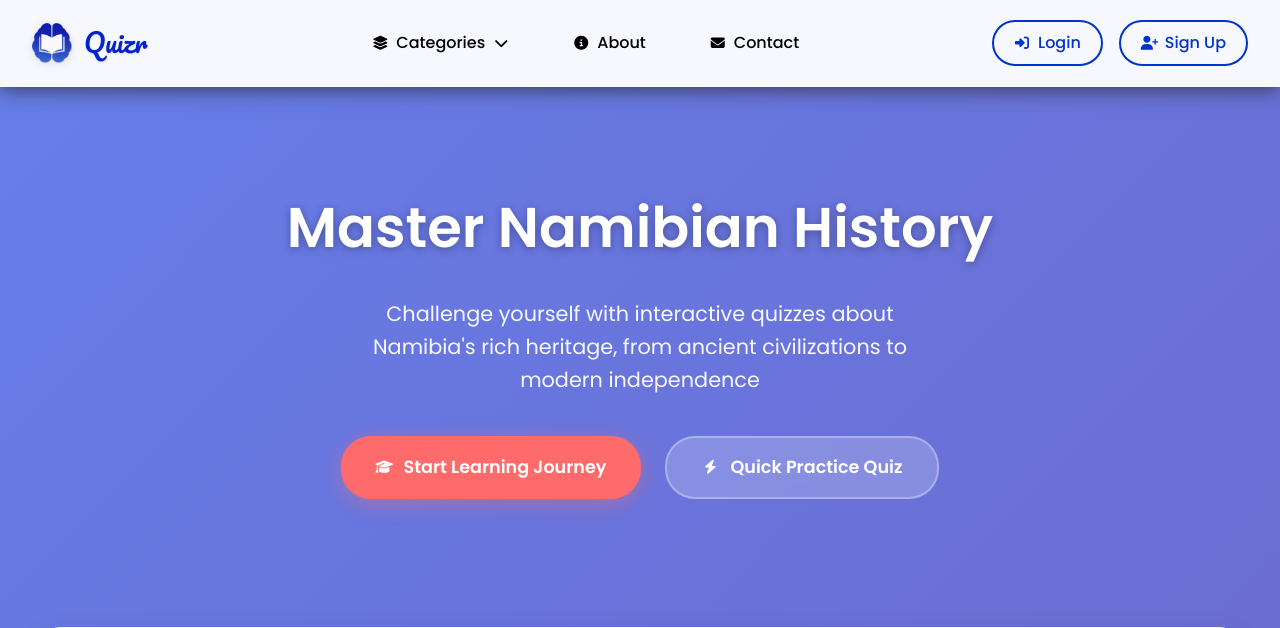
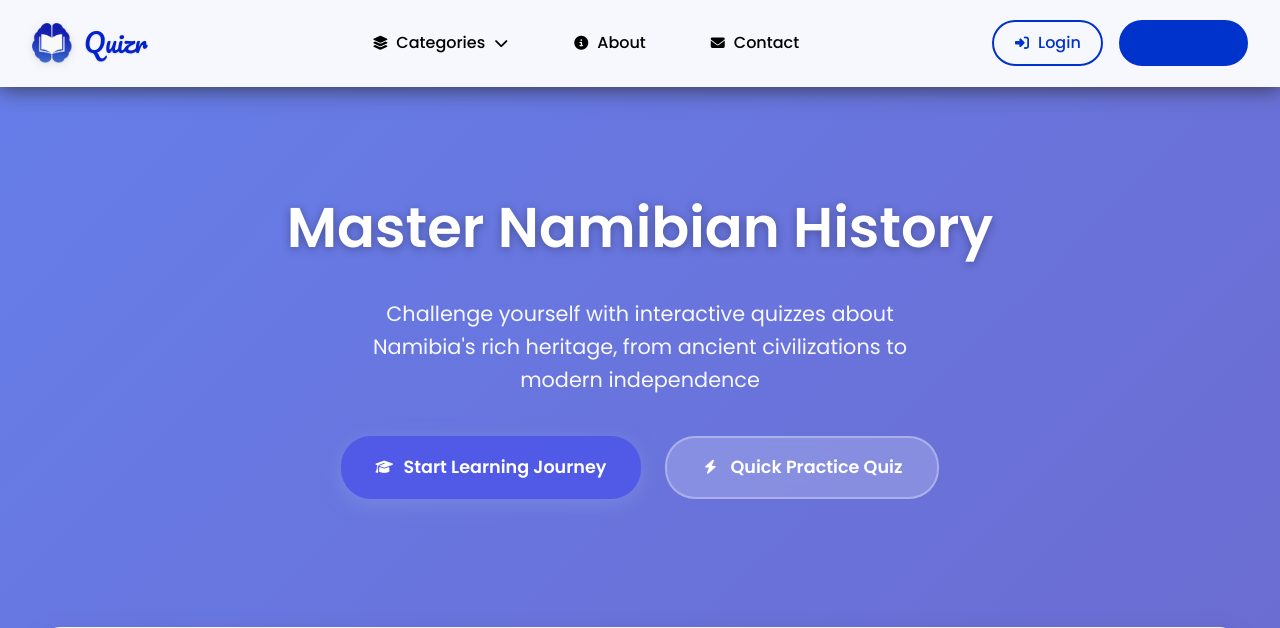
Before and after one commit to Git-Penny/Quiz-Learning-Platform--G63, a PHP site: page / in a window 1280 px wide. Shown: the top 628 px of the page. Run offline with PHP 8.4, Linux system fonts and the light colour scheme.

Commit message:
Update files

```diff
--- a/css/style.css
+++ b/css/style.css
@@ -93,6 +93,63 @@
     gap: 8px;
     border-radius: 8px;
 }
+
+.auth-btn {
+    display: inline-flex;
+    align-items: center;
+    gap: 8px;
+    padding: 8px 20px;
+    border: 2px solid #0033cc;
+    border-radius: 25px;
+    color: #fff;
+    text-decoration: none;
+    font-weight: 500;
+    transition: all 0.3s ease;
+}
+
+.auth-btn:hover {
+    background-color: #0033cc;
+    color: white;
+    border: none;
+    transform: translateY(-2px);
+}
+
+.login-btn {
+    background: transparent;
+}
+
+.signup-btn {
+    background: #0033cc;
+    color: white;
+}
+
+.signup-btn:hover {
+    background: #002299;
+    border-color: #002299;
+}
+
+.logout-btn {
+    background: #3b6cff;
+    color: white;
+    border-color: #386dff;
+}
+
+.logout-btn:hover {
+    background: #3828c6;
+    border-color: #96b4ff;
+}
+
+.user-auth-section {
+    display: flex;
+    align-items: center;
+    gap: 1rem;
+}
+
+.welcome-text {
+    color: #333;
+    font-weight: 500;
+}
+
 
 .nav-center a:hover {
     color: #0033cc;
@@ -240,15 +297,16 @@
 }
 
 .btn-primary {
-    background: #ff6b6b;
+    background: #505ae7;
     color: white;
-    box-shadow: 0 5px 20px rgba(255, 107, 107, 0.4);
+    border:#0011ff ;
+    box-shadow: 0 5px 20px rgba(143, 160, 233, 0.4);
 }
 
 .btn-primary:hover {
-    background: #ff5252;
+    background: #5297ff;
     transform: translateY(-3px);
-    box-shadow: 0 8px 25px rgba(255, 107, 107, 0.6);
+    box-shadow: 0 8px 25px rgba(161, 232, 254, 0.6);
 }
 
 .btn-secondary {
--- a/dashboard.html
+++ b/dashboard.html
@@ -22,11 +22,10 @@
 
             <div class="nav-right">
                 <div class="dashboard-user-menu">
-                    <span class="dashboard-user-name">Welcome, Student!</span>
+                    <span class="dashboard-user-name">Welcome, <span id="dashboardUserName">Student</span>!</span>
                     <div class="dashboard-user-dropdown">
                         <a href="profile.html"><i class="fas fa-user"></i> Profile</a>
-                        <a href="settings.html"><i class="fas fa-cog"></i> Settings</a>
-                        <a href="index.html"><i class="fas fa-sign-out-alt"></i> Logout</a>
+                        <a href="#" id="headerLogoutDashboard"><i class="fas fa-sign-out-alt"></i> Logout</a>
                     </div>
                 </div>
             </div>
--- a/index.html
+++ b/index.html
@@ -34,9 +34,21 @@
                 <a href="#contact-section" class="smooth-scroll"><i class="fas fa-envelope"></i> Contact</a>
             </div>
 
-            <div class="nav-right">
-                <a href="login.html"><i class="fas fa-sign-in-alt"></i> Login</a>
-                <a href="register.html"><i class="fas fa-user-plus"></i> Sign Up</a>
+            <div class="nav-right" id="authButtons">
+                <a href="login.html" class="auth-btn login-btn">
+                    <i class="fas fa-sign-in-alt"></i> Login
+                </a>
+                <a href="register.html" class="auth-btn signup-btn">
+                    <i class="fas fa-user-plus"></i> Sign Up
+                </a>
+
+                <!--Logged in users-->
+                <div class="user-auth-section" style="display: none;">
+                    <span class="welcome-text">Welcome, <span id="userName">User</span></span>
+                    <a href="#" class="auth-btn logout-btn" id="headerLogout">
+                        <i class="fas fa-sign-out-alt"></i> Logout
+                    </a>
+                </div>
             </div>
         </nav>
     </header>
--- a/js/script.js
+++ b/js/script.js
@@ -62,21 +62,62 @@
   });
 }
 
+// Updated auth functionality for the new HTML structure
+function updateAuthUI() {
+  const currentUser = JSON.parse(localStorage.getItem('currentUser'));
+  const authButtons = document.getElementById('authButtons');
 
-const currentUser = JSON.parse(localStorage.getItem('currentUser'));
-const navRight = document.querySelector('.nav-right');
+  if (currentUser && authButtons) {
+    const loginBtn = authButtons.querySelector('.login-btn');
+    const signupBtn = authButtons.querySelector('.signup-btn');
+    const userAuthSection = authButtons.querySelector('.user-auth-section');
+    const userName = document.getElementById('userName');
 
-if (currentUser && navRight) {
-  navRight.innerHTML = `
-    <span class="welcome-text">👋 Welcome, ${currentUser.name}</span>
-    <a href="#" id="logoutBtn"><i class="fas fa-sign-out-alt"></i> Logout</a>
-  `;
+    if (loginBtn && signupBtn && userAuthSection && userName) {
+      // Hide login/signup buttons
+      loginBtn.style.display = 'none';
+      signupBtn.style.display = 'none';
 
-  // Logout functionality
-  document.getElementById('logoutBtn').addEventListener('click', e => {
-    e.preventDefault();
-    localStorage.removeItem('currentUser');
-    alert('👋 You have been logged out.');
-    location.reload();
-  });
+      // Show user section
+      userAuthSection.style.display = 'flex';
+      userName.textContent = currentUser.name || 'User';
+
+      // Update CTA buttons for logged-in users
+      const ctaButtons = document.querySelector('.cta-buttons');
+      if (ctaButtons) {
+        const startLearningBtn = ctaButtons.querySelector('.btn-primary');
+        if (startLearningBtn) {
+          startLearningBtn.innerHTML = '<i class="fas fa-graduation-cap"></i> Continue Learning';
+          startLearningBtn.href = 'dashboard.html';
+        }
+
+        const practiceQuizBtn = ctaButtons.querySelector('.btn-secondary');
+        if (practiceQuizBtn) {
+          practiceQuizBtn.innerHTML = '<i class="fas fa-tachometer-alt"></i> Go to Dashboard';
+          practiceQuizBtn.href = 'dashboard.html';
+        }
+      }
+    }
+  }
 }
+
+// Setup logout functionality
+function setupLogoutHandlers() {
+  const logoutBtn = document.getElementById('headerLogout');
+  if (logoutBtn) {
+    logoutBtn.addEventListener('click', (e) => {
+      e.preventDefault();
+      if (confirm('Are you sure you want to logout?')) {
+        localStorage.removeItem('currentUser');
+        localStorage.removeItem('userProgress');
+        window.location.href = 'index.html';
+      }
+    });
+  }
+}
+
+// Initialize when page loads
+document.addEventListener('DOMContentLoaded', () => {
+  updateAuthUI();
+  setupLogoutHandlers();
+});
```
Also changed, not shown: js/login.js (+7 -0 lines), js/register.js (+7 -0 lines).
